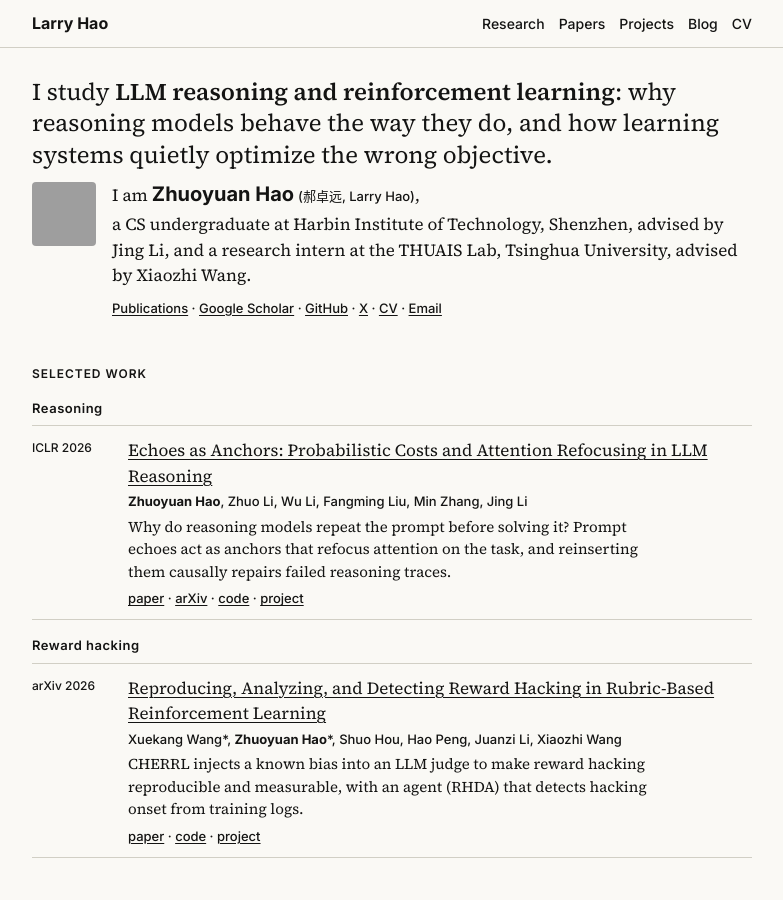
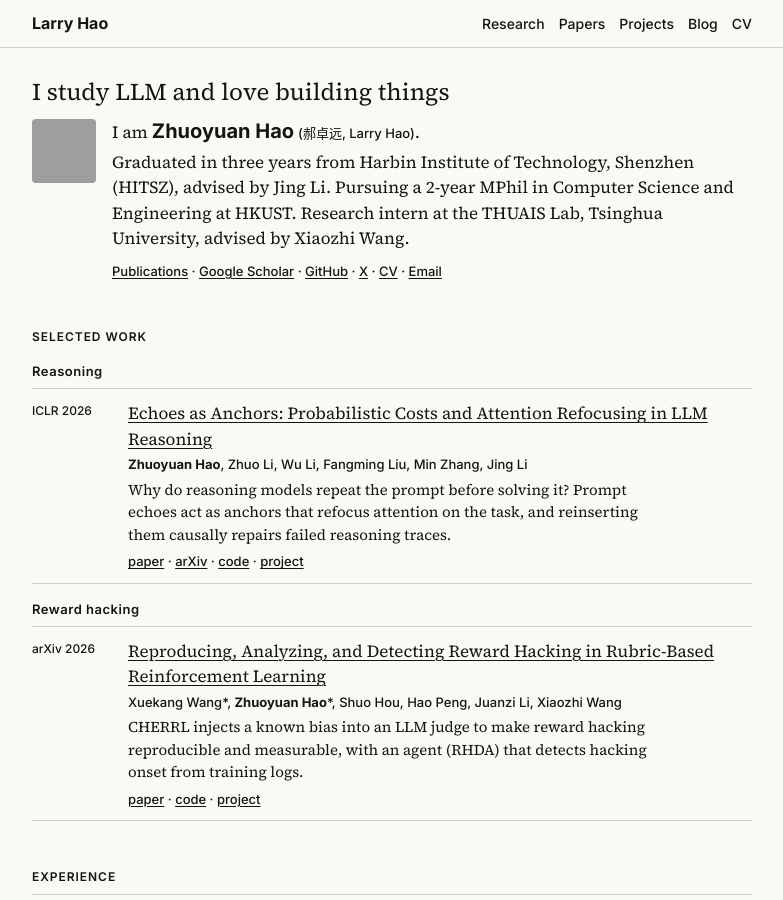
Before and after one commit to hhh2210/hhh2210.github.io, a Jekyll site: the page built from index.md, in a window 1280 px wide and 900 px high. Shown: the whole window, without its empty margins (248-1031 px from the left). Built offline with Jekyll 4.4.1, drawn with Linux system fonts in a browser that asks for light colours; grey boxes are pictures that could not be loaded.

Commit message:
Update the hero slogan and education line.
Use the short mission line, and state the three-year HITSZ degree plus a 2-year HKUST MPhil ahead of the existing advisor and THUAIS lines.

Co-authored-by: Zhuoyuan Hao (Larry Hao / 郝卓远) <hhh2210@users.noreply.github.com>

```diff
--- a/_includes/hero.html
+++ b/_includes/hero.html
@@ -1,9 +1,9 @@
 <div class="hero">
-  <h1 class="mission">I study <strong>LLM reasoning and reinforcement learning</strong>: why reasoning models behave the way they do, and how learning systems quietly optimize the wrong objective.</h1>
+  <h1 class="mission">I study LLM and love building things</h1>
   <div class="identity">
     <img class="avatar" src="{{ '/images/personal.png' | relative_url }}" width="64" height="64" alt="Zhuoyuan Hao (Larry Hao)">
     <div>
-      <p class="bio"><span class="bio-lead">I am <span class="who-name">Zhuoyuan Hao</span> <span class="who-caption">(郝卓远, Larry Hao)</span>,</span> a CS undergraduate at Harbin Institute of Technology, Shenzhen, advised by Jing Li, and a research intern at the THUAIS Lab, Tsinghua University, advised by Xiaozhi Wang.</p>
+      <p class="bio"><span class="bio-lead">I am <span class="who-name">Zhuoyuan Hao</span> <span class="who-caption">(郝卓远, Larry Hao)</span>.</span> Graduated in three years from Harbin Institute of Technology, Shenzhen (HITSZ), advised by Jing Li. Pursuing a 2-year MPhil in Computer Science and Engineering at HKUST. Research intern at the THUAIS Lab, Tsinghua University, advised by Xiaozhi Wang.</p>
       <p class="contact">
         <a href="{{ '/publications/' | relative_url }}">Publications</a>
         <span class="sep" aria-hidden="true">·</span>
```
